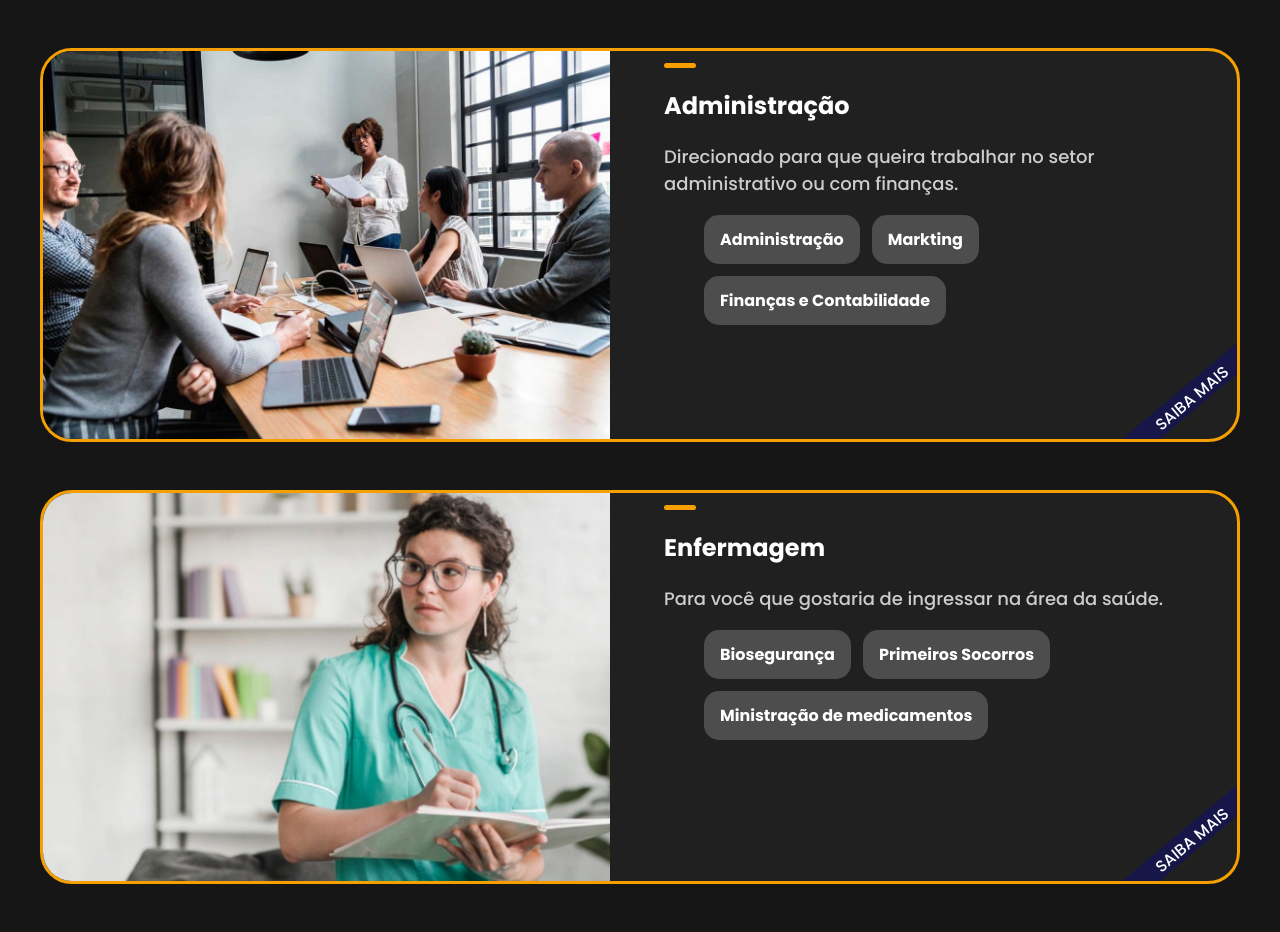
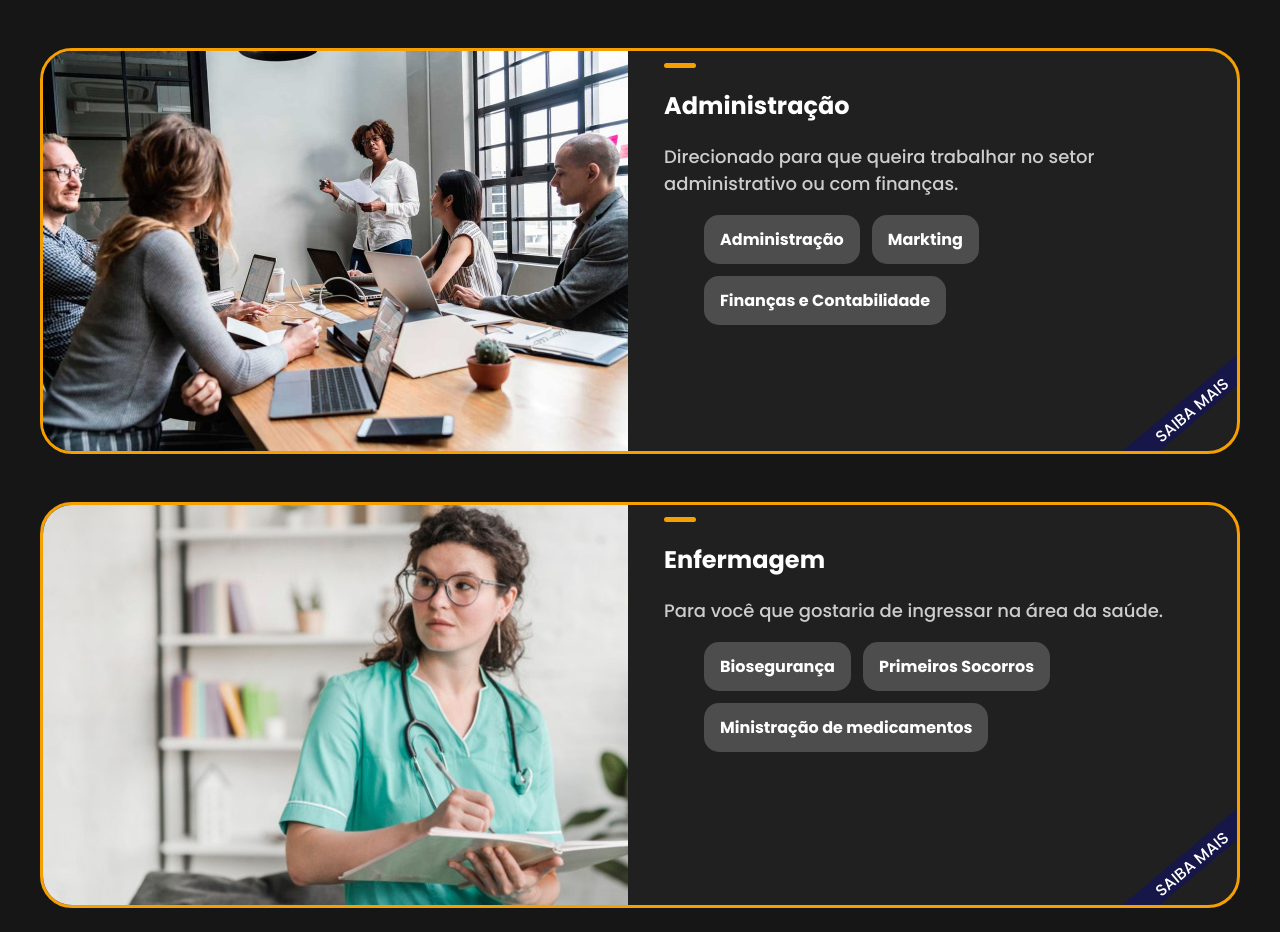
Before and after one commit to Rodrigo-Computec/Site-SENAC, a plain HTML site: page cursos.html in a window 1280 px wide. Shown: the part 815-1747 px from the top of the page. Drawn offline with Linux system fonts and the light colour scheme.

Commit message:
Update cursos.css

```diff
--- a/cursos.css
+++ b/cursos.css
@@ -3,7 +3,7 @@ main{
 
 }
 img{
-    max-width: 95%}
+    max-width: 98%}
 .curso-item{
     display: grid;
     grid-template-columns: 1fr 1fr;
```
